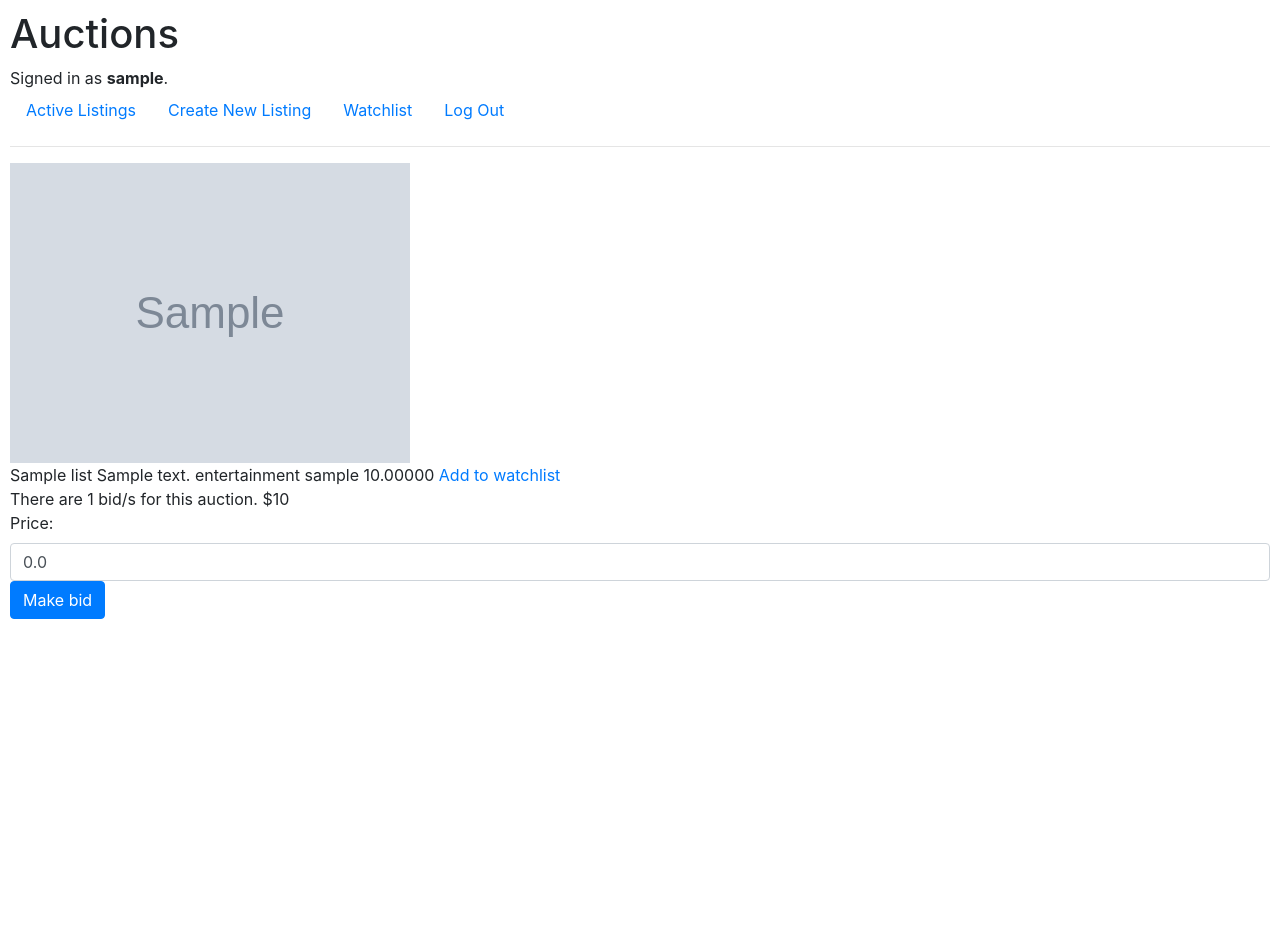
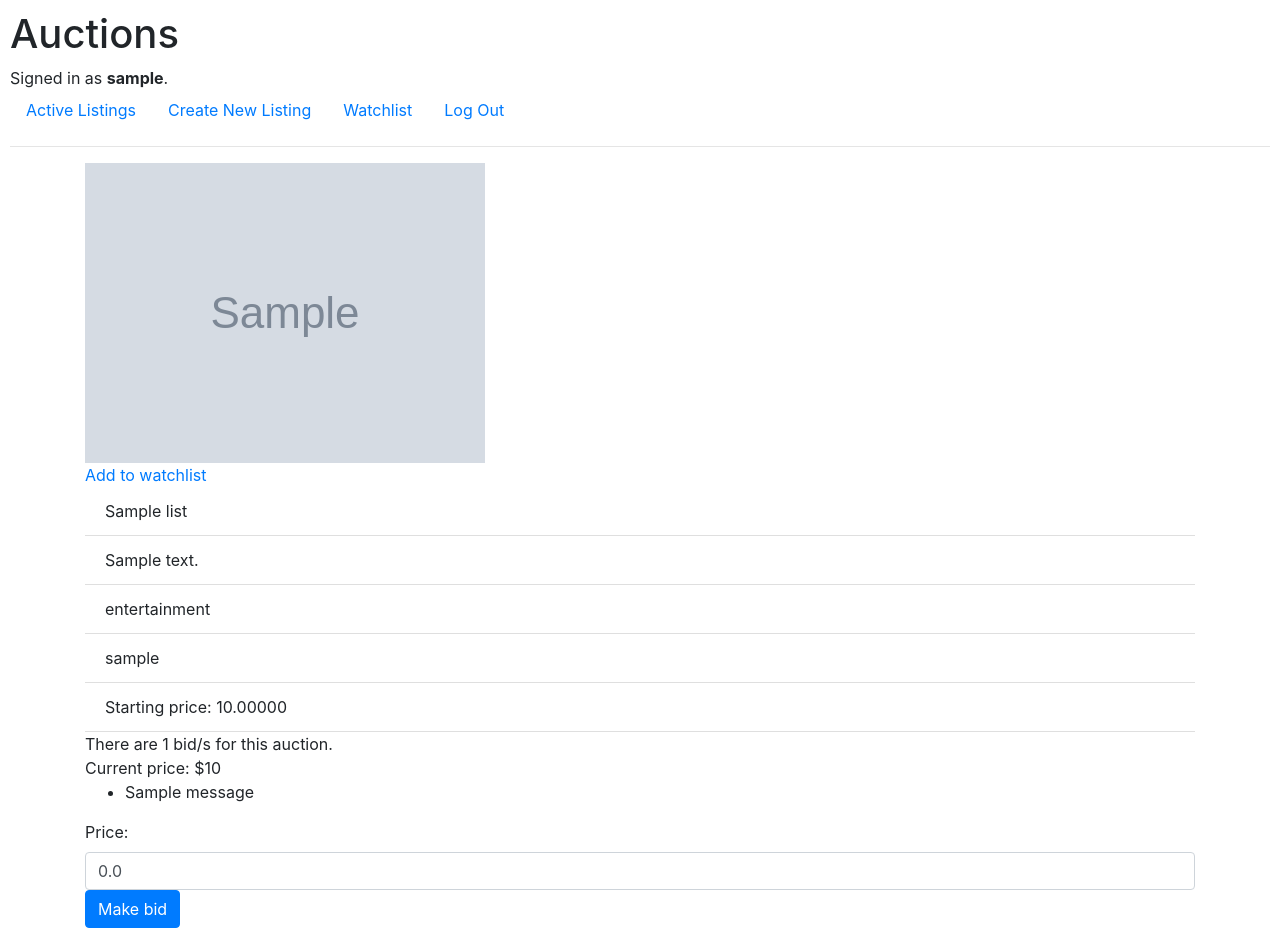
Before and after one commit to PagiY/cs50-web, a Django app: page /show_listing/1 in a window 1280 px wide. Before the commit the page ends 619 px from the top, so only its background shows below. Run offline with Django 3.2, Linux system fonts and the light colour scheme; a user stored in the database is signed in; tables that the repository leaves empty hold one stand-in row (values such as "Sample post"); grey boxes marked "Sample" are stand-in pictures; one stand-in notice (Sample message) is shown; some libraries are stand-ins or nearby versions.

Commit message:
Added simple bootstrap styling to show_listing

```diff
--- a/Project-02/auctions/templates/auctions/show_listing.html
+++ b/Project-02/auctions/templates/auctions/show_listing.html
@@ -1,28 +1,31 @@
 {% extends "auctions/layout.html"%}
 
 {%block body%}
-<div>
+<div class = "container">
    <img src = "{{auction.img_url}}">
 
    <br>
-
-   {{auction.title}}
-
-   {{auction.description}}
-
-   {{auction.category}}
-
-   {{auction.user}}
-
-   {{auction.starting_price}}
-
    <a href = "">Add to watchlist</a>
 
-   <br>
+   <ul class = "list-group list-group-flush">
+      <li class = "list-group-item">{{auction.title}}</li>
+      <li class = "list-group-item">{{auction.description}}</li>
+      <li class = "list-group-item">{{auction.category}}</li>
+      <li class = "list-group-item">{{auction.user}}</li>
+      <li class = "list-group-item">Starting price: {{auction.starting_price}}</li>
+   </ul>
 
    There are {{counts}} bid/s for this auction.
+   <br>
+   Current price: ${{bids.price__max}}
 
-   ${{bids.price__max}}
+   {%if messages%}
+      <ul class="messages">
+         {% for message in messages %}
+            <li{% if message.tags %} class="{{ message.tags }}"{% endif %}>{{ message }}</li>
+         {% endfor %}
+      </ul>
+   {%endif%}
 
    <form action = "{% url 'make_bid' auction.id%}" method = "post">
       {% csrf_token %}
```
